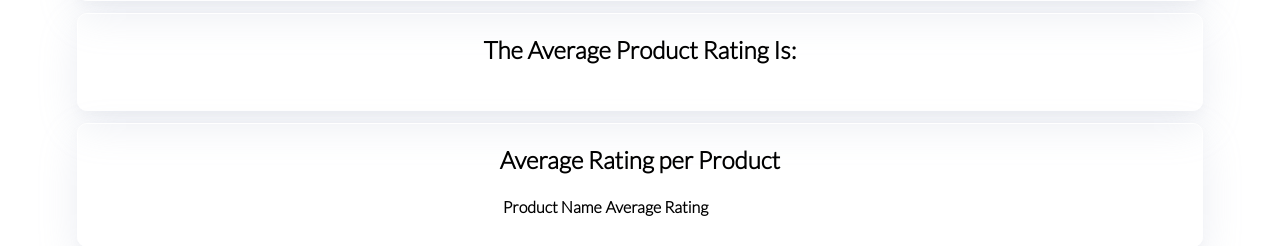
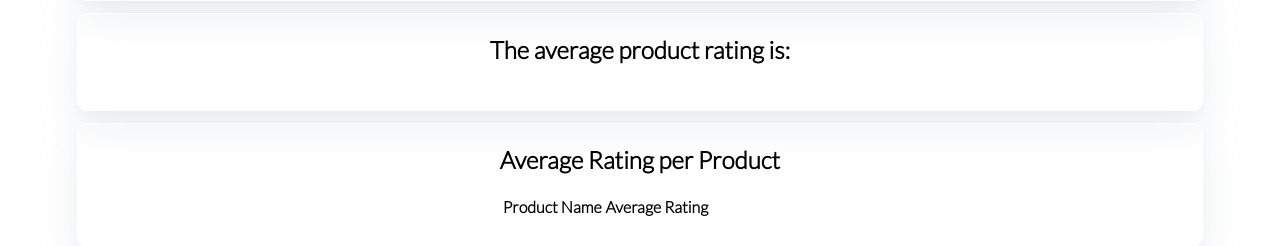
Before and after one commit to OnlineShopDatenbanken/OnlineShop, a Django app: template src/templates/products.html in a window 1280 px wide. Shown: the part 420-666 px from the top of the page. Run offline with Django 3.2, Linux system fonts and the light colour scheme; the template is opened without the code that fills it, so the values that code supplies are empty; some libraries are stand-ins or nearby versions.

Commit message:
Code Cleanup

```diff
--- a/src/templates/customers.html
+++ b/src/templates/customers.html
@@ -80,7 +80,7 @@
 
     <div class="container flex">
         <div>
-            <h2 class="containerHeading">Top five customers</h2>
+            <h2 class="containerHeading">Top Five Customers</h2>
             <table id="topFiveCustomers" class="table">
                 <script>populateTopFiveCustomersList({{ topFiveCustomers|safe }})</script>
             </table>
--- a/src/templates/products.html
+++ b/src/templates/products.html
@@ -33,7 +33,7 @@
     </div>
 
     <div class="container flex">
-        <h2 id="avgProductRating" class="containerHeading">The Average Product Rating Is: </h2>
+        <h2 id="avgProductRating" class="containerHeading">The average product rating is: </h2>
         <script>showAvgProductRating({{ avgProductRating|safe }});</script>
     </div>
     <div class="container flex">
```
